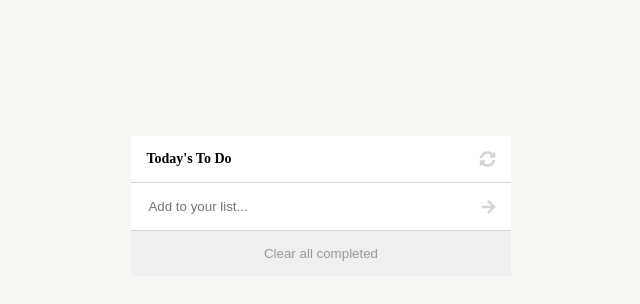
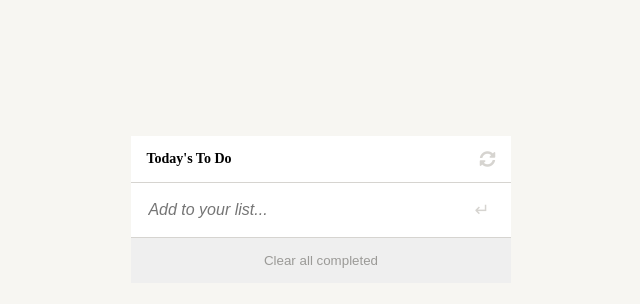
Before and after one commit to Koshao-sys/To-Do-List, a website built with webpack: page src/index.html in a window 1280 px wide. Shown: the whole page, without its empty margins (319-959 px from the left). Built offline with nearby package versions, Linux system fonts and the light colour scheme.

Commit message:
Adjust design to look like the original design

```diff
--- a/src/index.html
+++ b/src/index.html
@@ -15,7 +15,7 @@
             <i class="fa fa-sync-alt"></i>
         </div>
         <form action="">
-            <div class="input-area"><input class="input" id="input-todo" type="text" placeholder="Add to your list..."><i class="fa fa-arrow-right" id="enter"></i></div>
+            <div class="input-area"><input class="input" id="input-todo" type="text" placeholder="Add to your list..."><button id="enter">↵</button></div>
             <ul class="todolists"></ul>
             <button type="submit" class="clear-btn" id="btnClear">Clear all completed</button>
         </form>
--- a/src/index.js
+++ b/src/index.js
@@ -11,7 +11,8 @@ if (localStorage.getItem('todo')) {
 
 const inputTodo = document.getElementById('input-todo');
 const enterClick = document.getElementById('enter');
-enterClick.addEventListener('click', () => {
+enterClick.addEventListener('click', (e) => {
+  e.preventDefault();
   if (inputTodo.value) {
     const check = document.querySelectorAll('.chk01');
     let ind = 1;
--- a/src/style.css
+++ b/src/style.css
@@ -27,6 +27,13 @@ body {
   font-size: 14px;
 }
 
+#enter {
+  border: none;
+  background-color: inherit;
+  color: #d6d4d0;
+  font-size: 18px;
+}
+
 .input-area {
   display: flex;
   width: 100%;
@@ -45,6 +52,11 @@ body {
 
 .input:focus {
   outline: none;
+}
+
+.input::placeholder {
+  font-style: italic;
+  font-size: 16px;
 }
 
 li {
```
